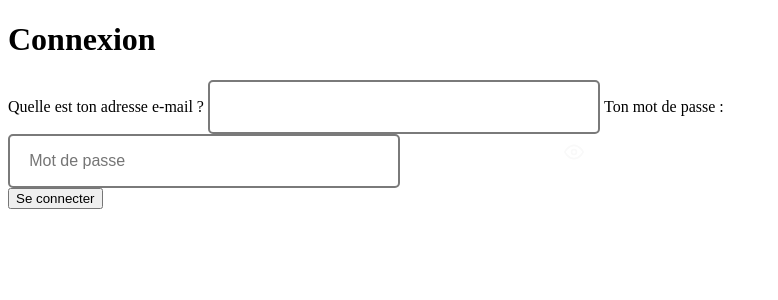
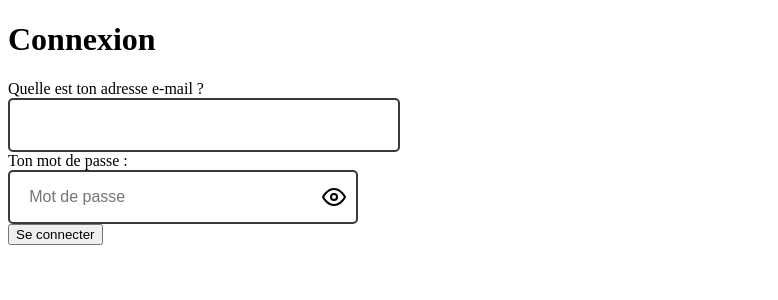
Before and after one commit to angelicalazaro/get-your-brewery, a PHP site: page /public/pages/login.php in a window 1280 px wide. Shown: the top 300 px of the page, without its empty margins (0-778 px from the left). Run offline with PHP 8.4, Linux system fonts and the light colour scheme.

Commit message:
adding style to input containers

```diff
--- a/public/pages/passwordStyle.css
+++ b/public/pages/passwordStyle.css
@@ -4,36 +4,55 @@ label {
 
 label input {
   font-size: 1em;
-  color: #f9f9f9;
+  color: black;
+  display: flex;
+  align-items: center;
   background: transparent;
   padding: 1rem 1.2rem;
   width: 350px;
   border-radius: 5px;
-  border: 2px solid #7a7a7a;
+  border: 2px solid #383838;
   transition: all 0.2s;
 }
 
-label input:focus {
+.input-wrapper {
+  position: relative;
+  display: flex;
+  align-items: center;
+  width: 100%;
+  max-width: 350px;
+}
+
+.input-wrapper input {
+  font-size: 1em;
+  color: black;
+  background: transparent;
+  padding: 1rem 1.2rem;
+  width: 100%;              /* prend toute la largeur du wrapper */
+  border-radius: 5px;
+  border: 2px solid #383838;
+  transition: all 0.2s;
+  padding-right: 2.5rem;    /* espace pour l’icône */
+}
+
+.input-wrapper input:focus {
   border-color: #ff4754;
 }
 
-label .password-icon {
+.password-icon {
+  position: absolute;
+  right: 12px;
+  cursor: pointer;
+  color: black;
+  transition: all 0.2s;
   display: flex;
   align-items: center;
-  position: absolute;
-  top: 50%;
-  right: 20px;
-  transform: translateY(-50%);
-  width: 20px;
-  color: #f9f9f9;
-  transition: all 0.2s;
 }
 
-label .password-icon:hover {
-  cursor: pointer;
+.password-icon:hover {
   color: #ff4754;
 }
 
-label .password-icon .feather-eye-off {
+.password-icon .feather-eye-off {
   display: none;
 }
```
